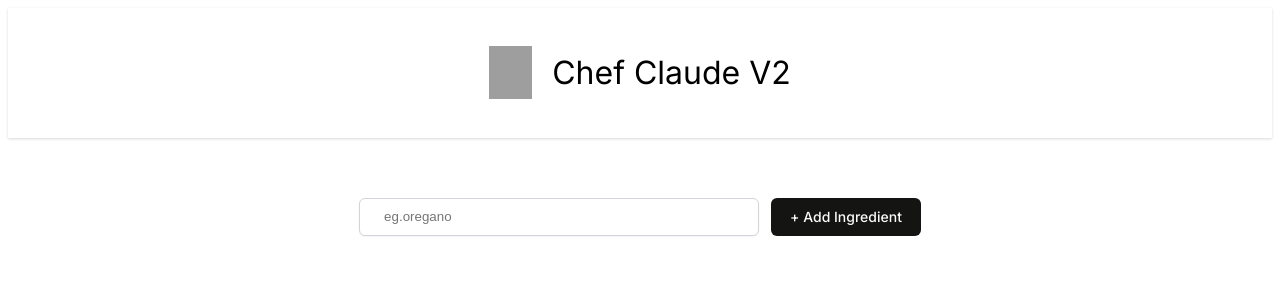
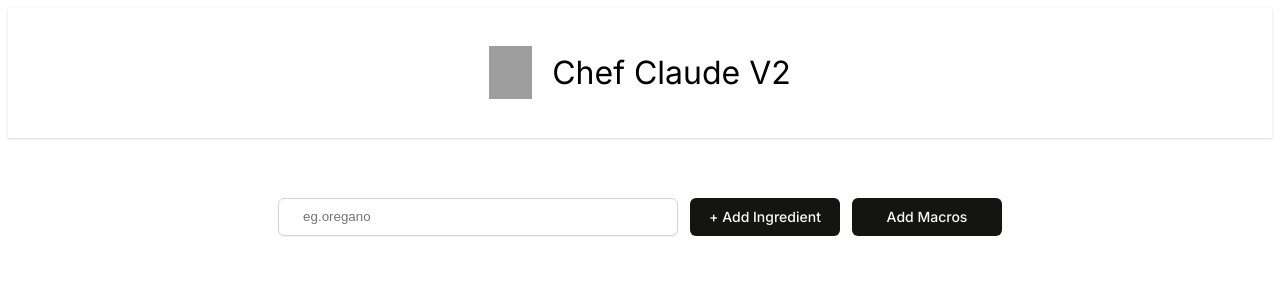
Before and after one commit to gurvirc/chef-claude-remake, a React (Vite) app: page / in a window 1280 px wide. Shown: the top 300 px of the page. Built offline with nearby package versions, Linux system fonts and the light colour scheme; grey boxes are pictures that could not be loaded.

Commit message:
some chanegs

```diff
--- a/src/main.jsx
+++ b/src/main.jsx
@@ -19,12 +19,16 @@ export default function Main() {
     function handleClick(){
         setShowRecipe(prev=> !prev)
     }
+    function macroCLick(){
+
+    }
 
     return(
         <main>
         <form action={addIngredient} className="input-form-ingredients">
             <input type="text" name="ingredient" placeholder="   eg.oregano"></input>
             <button>+ Add Ingredient</button>
+            <button onClick={macroCLick}>Add Macros</button>
         </form>
         <section>
             {ingredients.length>0 && <Ingredients ingredients={ingredients} handleClick={handleClick} listOfIngredients={listOfIngredients}/>}
```
